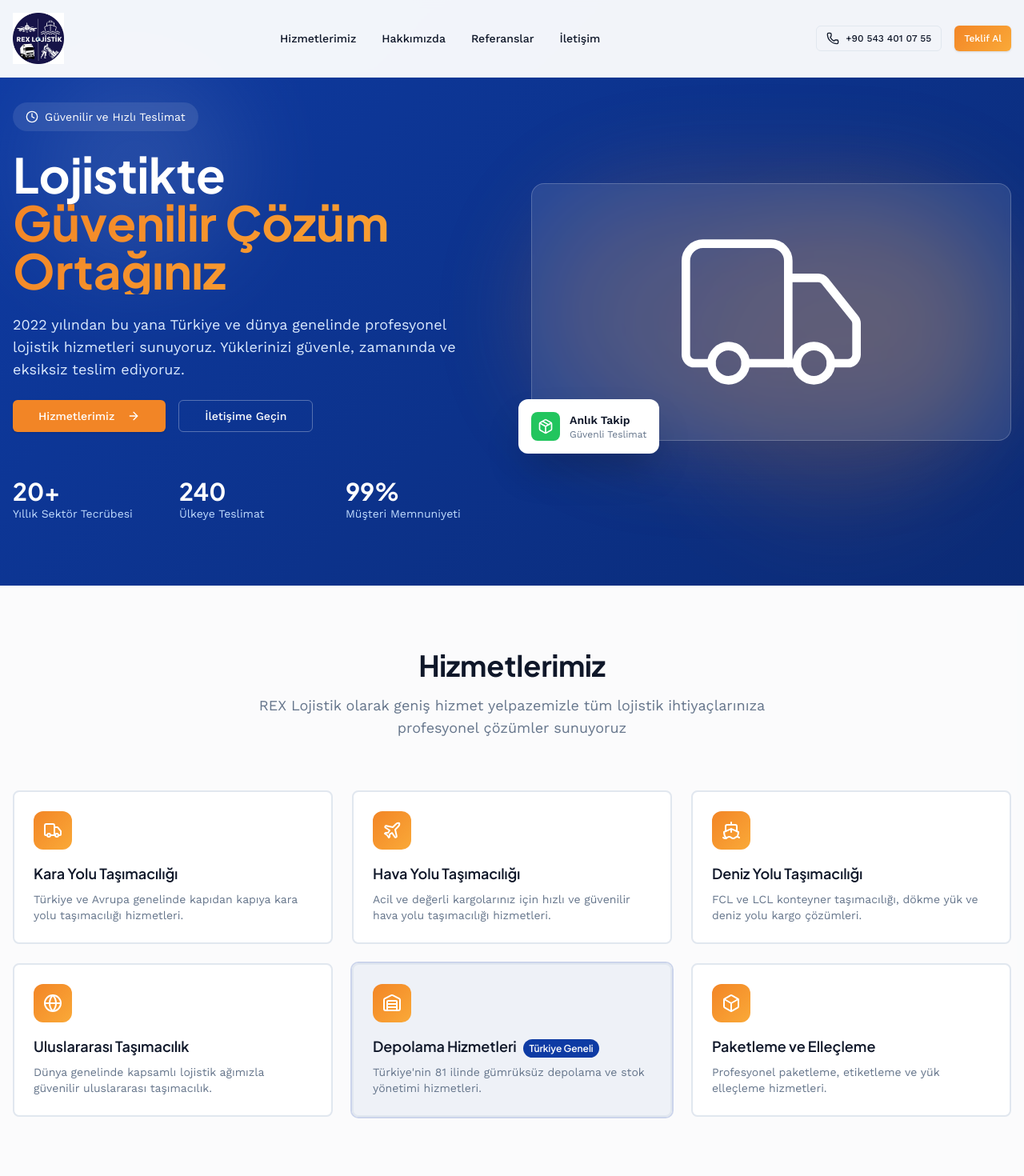
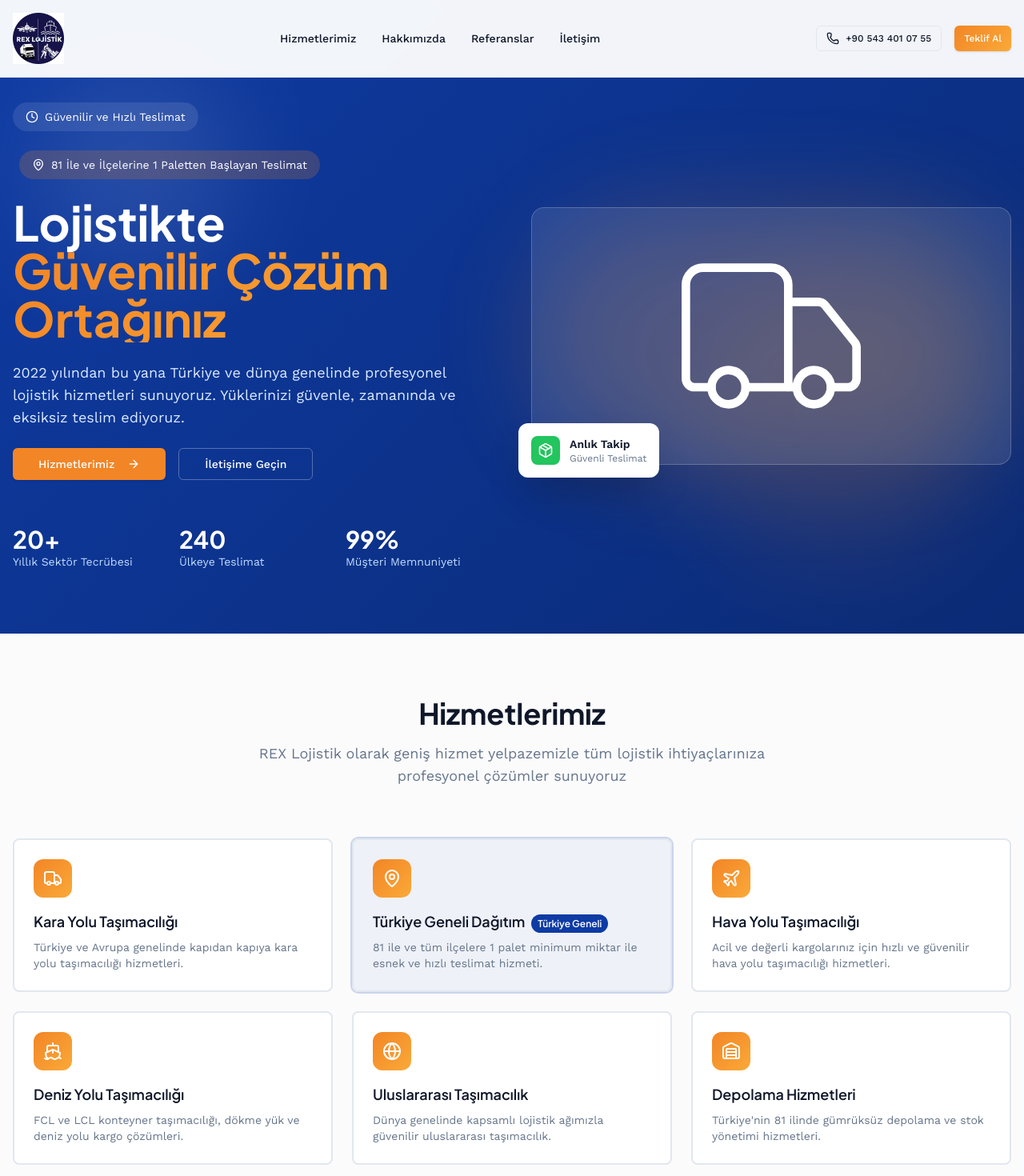
Before and after one commit to hakankesikler/sg-858f4a06-cef2-4736-8b39-c7b4ea443985-1773598027, a Next.js app: page / in a window 1280 px wide. Shown: the top 1470 px of the page at 80% size. Built offline with nearby package versions, Linux system fonts and the light colour scheme.

Commit message:
feat(delivery): Add nationwide 1-pallet delivery service information

```diff
--- a/src/components/Features.tsx
+++ b/src/components/Features.tsx
@@ -10,6 +10,11 @@ const features = [
     icon: Shield,
     title: "Güvenli Taşımacılık",
     description: "Yükleriniz tam kapsamlı sigorta güvencesi altında ve profesyonel ekibimizle taşınır.",
+  },
+  {
+    icon: MapPin,
+    title: "1 Paletten Başlayan Teslimat",
+    description: "Türkiye'nin 81 ili ve tüm ilçelerine minimum 1 palet ile esnek teslimat imkanı.",
   },
   {
     icon: MapPin,
--- a/src/components/Hero.tsx
+++ b/src/components/Hero.tsx
@@ -15,6 +15,11 @@ export function Hero() {
             <div className="inline-flex items-center gap-2 bg-white/10 backdrop-blur-sm px-4 py-2 rounded-full text-sm">
               <Clock className="w-4 h-4" />
               <span>Güvenilir ve Hızlı Teslimat</span>
+            </div>
+
+            <div className="inline-flex items-center gap-2 bg-accent/20 backdrop-blur-sm px-4 py-2 rounded-full text-sm ml-2">
+              <MapPin className="w-4 h-4" />
+              <span>81 İle ve İlçelerine 1 Paletten Başlayan Teslimat</span>
             </div>
 
             <h1 className="font-heading font-bold text-5xl lg:text-6xl leading-tight">
--- a/src/components/Services.tsx
+++ b/src/components/Services.tsx
@@ -1,4 +1,4 @@
-import { Plane, Ship, Truck, Warehouse, Globe, Box } from "lucide-react";
+import { Plane, Ship, Truck, Warehouse, Globe, Box, MapPin } from "lucide-react";
 import { Card, CardContent } from "@/components/ui/card";
 
 const services = [
@@ -6,6 +6,12 @@ const services = [
     icon: Truck,
     title: "Kara Yolu Taşımacılığı",
     description: "Türkiye ve Avrupa genelinde kapıdan kapıya kara yolu taşımacılığı hizmetleri.",
+  },
+  {
+    icon: MapPin,
+    title: "Türkiye Geneli Dağıtım",
+    description: "81 ile ve tüm ilçelere 1 palet minimum miktar ile esnek ve hızlı teslimat hizmeti.",
+    featured: true,
   },
   {
     icon: Plane,
@@ -26,7 +32,6 @@ const services = [
     icon: Warehouse,
     title: "Depolama Hizmetleri",
     description: "Türkiye'nin 81 ilinde gümrüksüz depolama ve stok yönetimi hizmetleri.",
-    featured: true,
   },
   {
     icon: Box,
```
